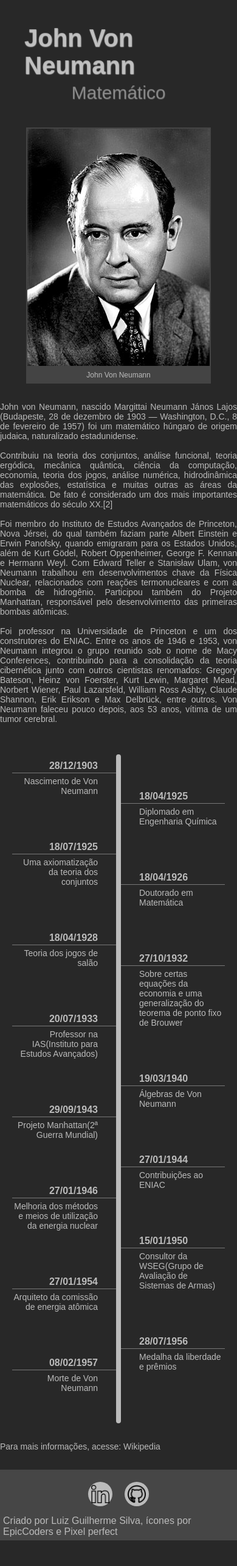
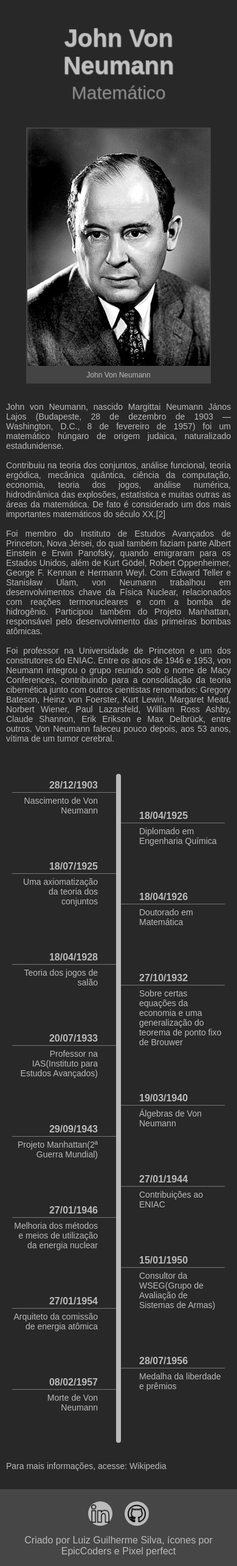
Before and after one commit to Lgjoo/lgjoo.github.io, a PHP site: page / in a window 390 px wide. Shown: the whole page at 61% size. Before the commit the page ends 2526 px from the top, so only its background shows below. Run offline with PHP 8.4, Linux system fonts and the light colour scheme.

Commit message:
Ajustes de responsividade

```diff
--- a/assets/css/style.css
+++ b/assets/css/style.css
@@ -24,6 +24,7 @@ body {
 .tributo {
 	margin: 40px;
 	flex-direction: column;
+	text-align: center;
 }
 
 .tributo__title {
@@ -58,7 +59,7 @@ body {
 .resumo {
 	text-align: justify;
 	color: #BBBBBB;
-	margin: 30px 0px;
+	margin: 30px 10px;
 }
 
 .timeline {
@@ -137,7 +138,7 @@ body {
 .more {
 	text-align: justify;
 	color: #BBBBBB;
-	margin: 10px 0px;
+	margin: 10px 10px;
 }
 
 .more a {
@@ -183,6 +184,11 @@ footer {
 	padding: 0;
 }
 
+.info__creditos {
+	margin: 0px 10px 10px 10px;
+	text-align: center;
+}
+
 .info__creditos,
 .info__creditos a {
 	font-size: 16px;
```
